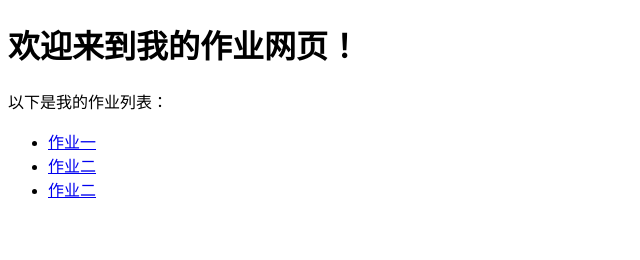
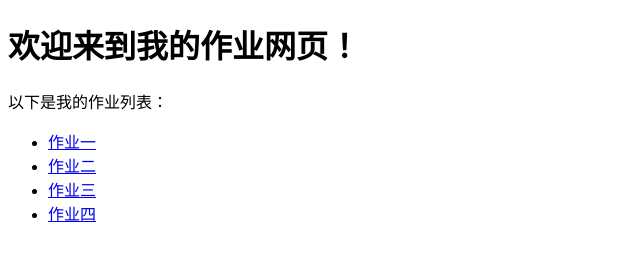
Before and after one commit to yayagezhenshuai/yayagezhenshuai.github.io, a plain HTML site: page index.html in a window 1280 px wide. Shown: the full height of the page, 0-640 px from the left. Drawn offline with Linux system fonts and the light colour scheme.

Commit message:
Update index.html

```diff
--- a/index.html
+++ b/index.html
@@ -9,7 +9,8 @@
     <ul>
         <li><a href="20213641-20230905.txt">作业一</a></li>
         <li><a href="20213641-20230912.html">作业二</a></li>
-        <li><a href="20213641-20230919.html">作业二</a></li>
+        <li><a href="20213641-20230919.html">作业三</a></li>
+        <li><a href="20213641-20230926.html">作业四</a></li>
     </ul>
 </body>
 </html>
```
